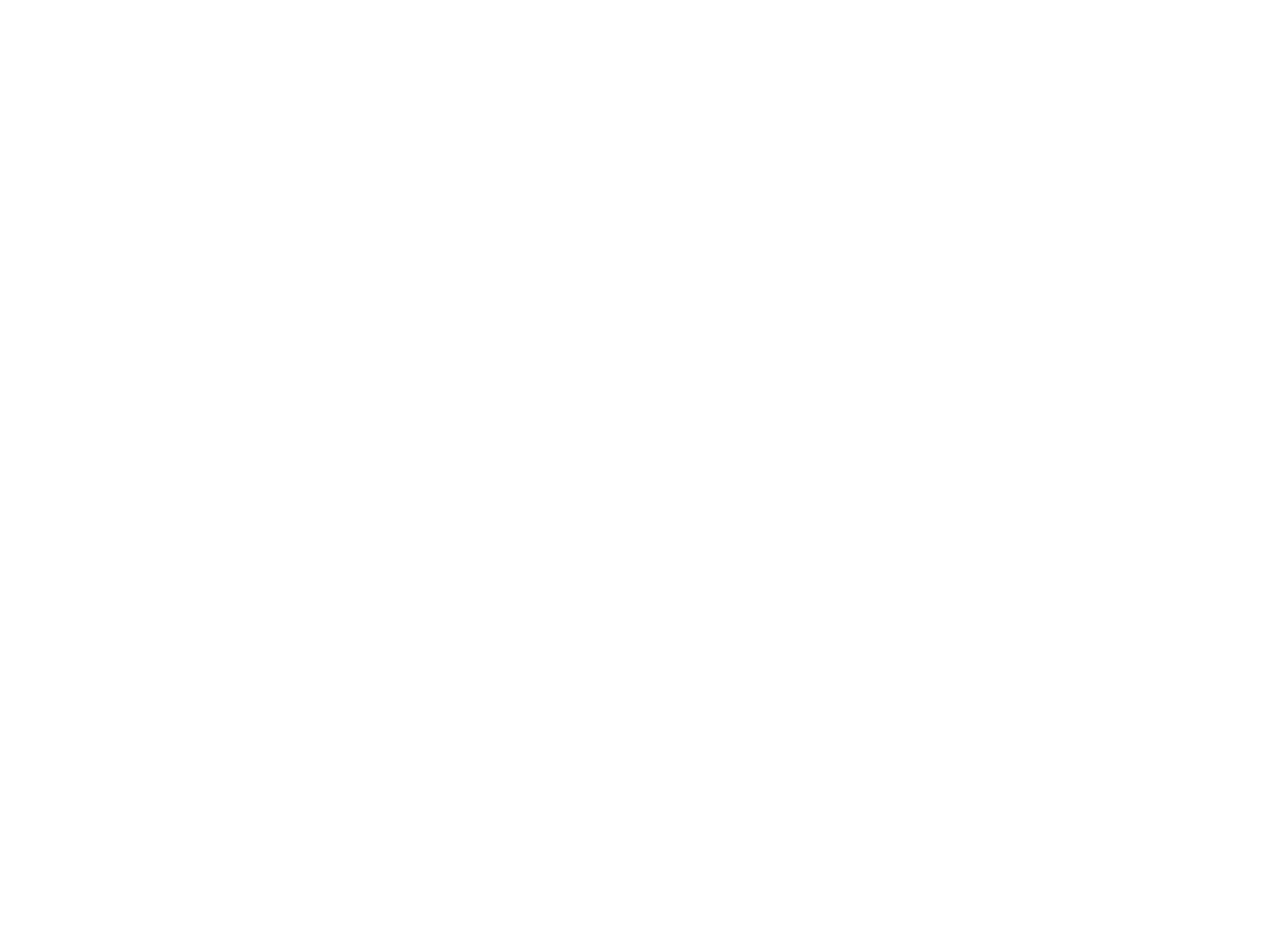
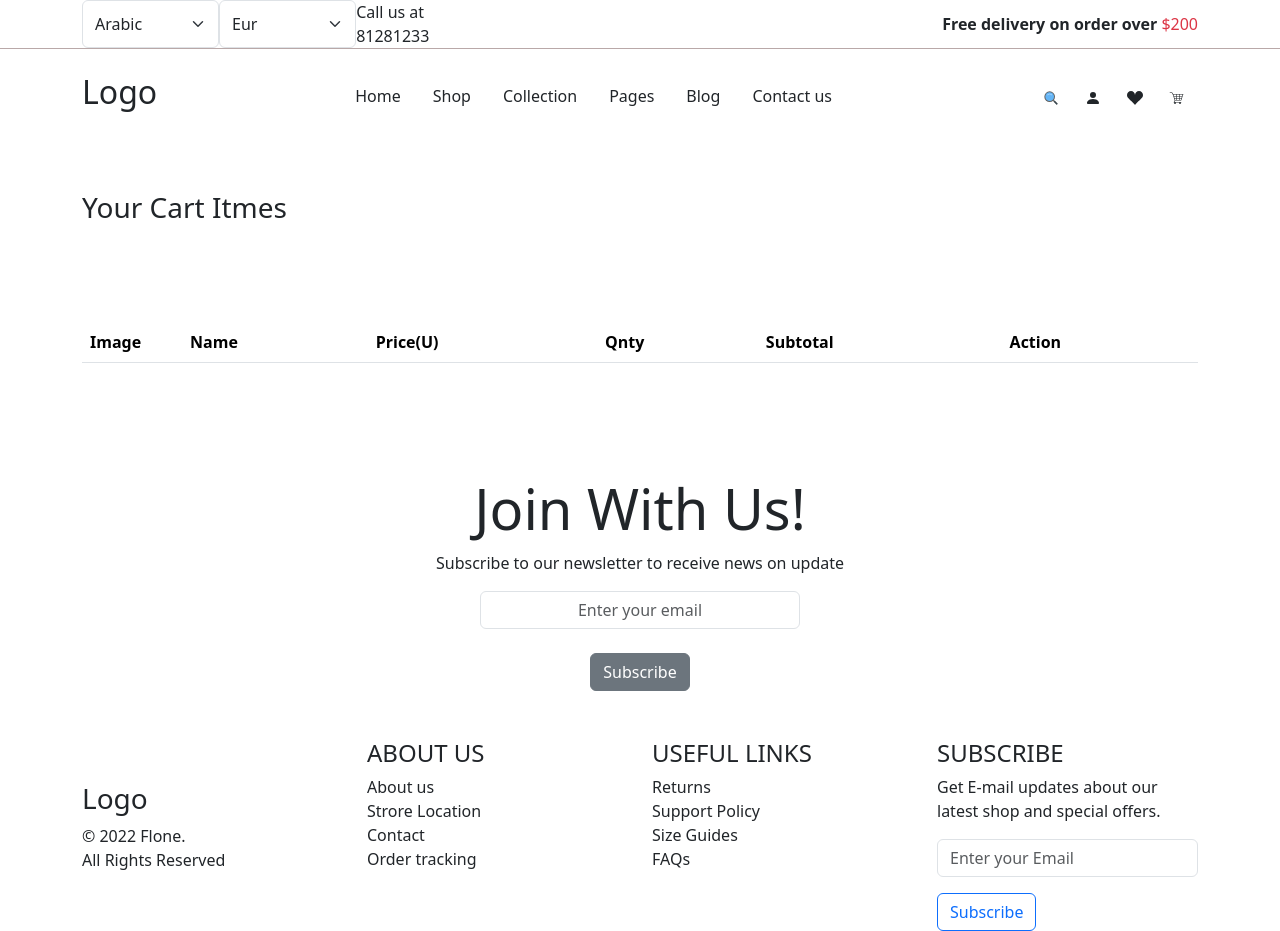
Before and after one commit to rafiurrafi/yellow-ecommerce, a React (Create React App) app: page /cart in a window 1280 px wide. Before the commit this address had no page. Before the commit the page ends 800 px from the top, so only its background shows below. Built offline with nearby package versions, Linux system fonts and the light colour scheme.

Commit message:
added add and remove item to/from cart

```diff
--- a/src/app.jsx
+++ b/src/app.jsx
@@ -1,4 +1,5 @@
 import { Routes, Route } from "react-router-dom";
+import Cart from "./routes/cart/cart.component";
 import Home from "./routes/home/home.component";
 import Layout from "./routes/layout/layout.component";
 import ProductSingle from "./routes/product-single/product-single.component";
@@ -10,6 +11,7 @@
       <Route path="/" element={<Layout />}>
         <Route index element={<Home />} />
         <Route path="shop" element={<Shop />} />
+        <Route path="cart" element={<Cart />} />
         <Route path="products/:productId" element={<ProductSingle />} />
       </Route>
     </Routes>
--- a/src/components/header/header.component.jsx
+++ b/src/components/header/header.component.jsx
@@ -69,9 +69,9 @@
             <div className="btn">
               <BsSuitHeartFill />
             </div>
-            <div className="btn">
+            <Link to="/cart" className="btn">
               <GiShoppingCart />
-            </div>
+            </Link>
           </div>
         </div>
       </div>
--- a/src/context/cart.context.jsx
+++ b/src/context/cart.context.jsx
@@ -9,6 +9,18 @@
   }
   return [...cartItems, { ...itemToAdd, quantity: 1 }];
 };
+const removeCartItem = (cartItems, itemToRemove) => {
+  const existingItem = cartItems.find((item) => item.id === itemToRemove.id);
+  if (existingItem.quantity === 1) {
+    return cartItems.filter((item) => item.id !== itemToRemove.id);
+  }
+  // console.log(itemToRemove, existingItem);
+  return cartItems.map((item) =>
+    item.id === itemToRemove.id
+      ? { ...item, quantity: item.quantity - 1 }
+      : item
+  );
+};
 
 export const CartContext = createContext({
   cartItems: [],
@@ -19,7 +31,14 @@
   const addItemToCart = (itemToAdd) => {
     setCartItems(addCartItem(cartItems, itemToAdd));
   };
-  const value = { cartItems, addItemToCart };
+  const removeItemFromCart = (itemToRemove) => {
+    setCartItems(removeCartItem(cartItems, itemToRemove));
+  };
+  const value = {
+    cartItems,
+    addItemToCart,
+    removeItemFromCart,
+  };
   return <CartContext.Provider value={value}>{children}</CartContext.Provider>;
 };
 
--- a/src/routes/cart/cart.component.jsx
+++ b/src/routes/cart/cart.component.jsx
@@ -1,12 +1,48 @@
 import { useContext } from "react";
 import { CartContext } from "../../context/cart.context";
-
+import "./cart.style.scss";
 const Cart = () => {
-  const { cartItems } = useContext(CartContext);
-  console.log(cartItems);
+  const { cartItems, addItemToCart, removeItemFromCart } =
+    useContext(CartContext);
   return (
-    <div className="cart">
-      <h1>Cart</h1>
+    <div className="cart-page">
+      <div className="container py-5">
+        <h3 className="fw-normal">Your Cart Itmes</h3>
+        <div className="table-responsive">
+          <table className="table table-hover">
+            <thead>
+              <tr>
+                <th>Image</th>
+                <th>Name</th>
+                <th>Price(U)</th>
+                <th>Qnty</th>
+                <th>Subtotal</th>
+                <th>Action</th>
+              </tr>
+            </thead>
+            <tbody>
+              {cartItems.map((item) => (
+                <tr className="align-middle" key={item.id}>
+                  <td>
+                    <img src={item.images[0]} alt="" />
+                  </td>
+                  <td>{item.name}</td>
+                  <td>{item.price[1]}</td>
+                  <td>
+                    <button onClick={() => removeItemFromCart(item)}>-</button>{" "}
+                    {item.quantity}{" "}
+                    <button onClick={() => addItemToCart(item)}>+</button>
+                  </td>
+                  <td>{item.quantity * item.price[1]} </td>
+                  <td>
+                    <button className="btn">X</button>
+                  </td>
+                </tr>
+              ))}
+            </tbody>
+          </table>
+        </div>
+      </div>
     </div>
   );
 };
--- a/src/routes/cart/cart.style.scss
+++ b/src/routes/cart/cart.style.scss
@@ -0,0 +1,13 @@
+.cart-page {
+  table {
+    td:first-of-type,
+    th:first-of-type {
+      width: 100px;
+      height: 130px;
+    }
+    img {
+      height: 100%;
+      width: 100%;
+    }
+  }
+}
```
